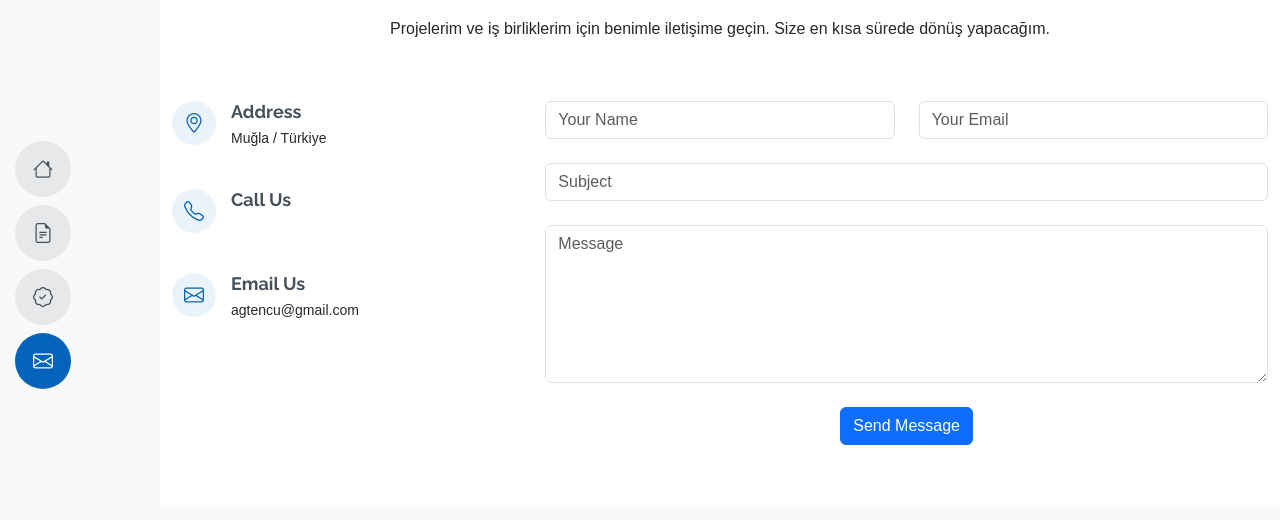
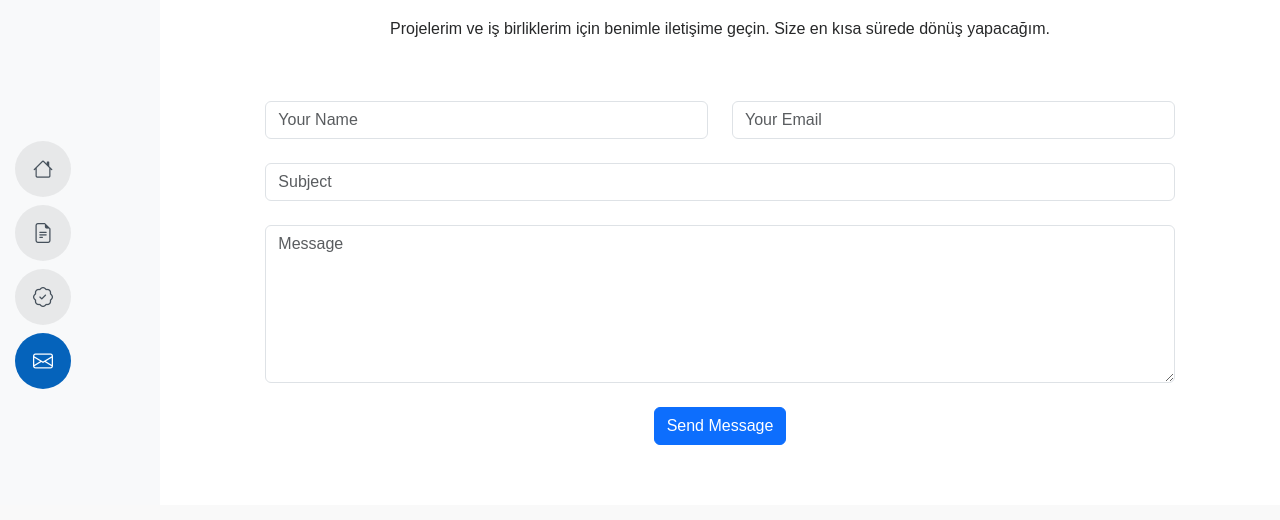
Before and after one commit to agitencu/www.agitencu.com.tr, a plain HTML site: page contact.html in a window 1280 px wide. Shown: the part 121-641 px from the top of the page. Drawn offline with nearby package versions, Linux system fonts and the light colour scheme.

Commit message:
contact file changed.

```diff
--- a/contact.html
+++ b/contact.html
@@ -85,38 +85,10 @@
         <p>Projelerim ve iş birliklerim için benimle iletişime geçin. Size en kısa sürede dönüş yapacağım.</p>
       </div><!-- End Section Title -->
 
-      <div class="container" data-aos="fade" data-aos-delay="100">
+      <div class="container d-flex justify-content-center" data-aos="fade" data-aos-delay="100">
 
     <div class="row gy-4">
-
-          <div class="col-lg-4">
-            <div class="info-item d-flex" data-aos="fade-up" data-aos-delay="200">
-              <i class="bi bi-geo-alt flex-shrink-0"></i>
-              <div>
-                <h3>Address</h3>
-                <p>Muğla / Türkiye</p>
-              </div>
-            </div><!-- End Info Item -->
-
-            <div class="info-item d-flex" data-aos="fade-up" data-aos-delay="300">
-              <i class="bi bi-telephone flex-shrink-0"></i>
-              <div>
-                <h3>Call Us</h3>
-                <!-- <p>+1 5589 55488 55</p> -->
-              </div>
-            </div><!-- End Info Item -->
-
-            <div class="info-item d-flex" data-aos="fade-up" data-aos-delay="400">
-              <i class="bi bi-envelope flex-shrink-0"></i>
-              <div>
-                <h3>Email Us</h3>
-                <p>agtencu@gmail.com</p>
-              </div>
-            </div><!-- End Info Item -->
-
-          </div>
-
-          <div class="col-lg-8">
+      <div class="col-lg-10 mx-auto">
         <form class="./assets/js" data-aos="fade-up" data-aos-delay="200"
           onsubmit="sendEmail(); return false;">
           <div class="row gy-4">
@@ -143,10 +115,10 @@
 
           </div>
         </form>
-
       </div><!-- End Contact Form -->
     </div>
   </div>
+
     </section><!-- /Contact Section -->
   </main>
 
```
Lines whose indentation alone changed are shown as unchanged.
